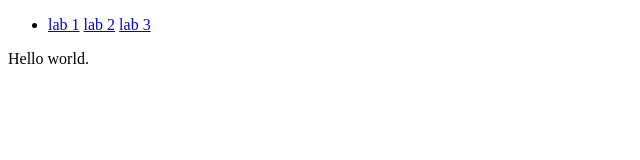
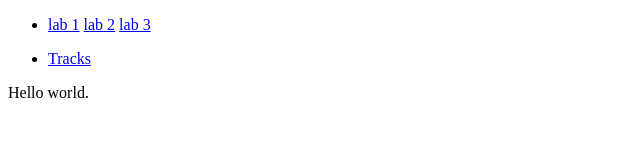
Before and after one commit to samps840/samps840.github.io, a plain HTML site: page index.html in a window 1280 px wide. Shown: the whole page, without its empty margins (0-640 px from the left). Drawn offline with nearby package versions, Linux system fonts and the light colour scheme.

Commit message:
track-add

```diff
--- a/index.html
+++ b/index.html
@@ -21,6 +21,13 @@
 
     </ul>
 
+    <ul>
+      <li>
+        <a href="tracks/index.html">Tracks</a>
+      </li>
+
+    </ul>
+
     Hello world.
     <script src="assets/js/app.js"></script>
 
```
